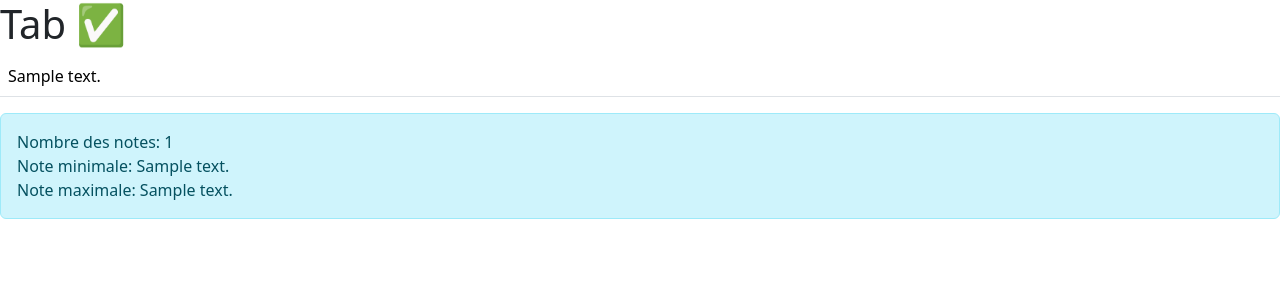
After one commit to fatimazbouj/symfony, a Symfony app: template templates/tab/index.html.twig in a window 1280 px wide. The commit adds this page. Shown: the top 300 px of the page. Run offline with Twig, Linux system fonts and the light colour scheme; the template is opened without the code that fills it: most values are stand-ins (such as "Sample title", 1, 10 or a date in 2020); some libraries are stand-ins or nearby versions.

Commit message:
Twig pipes and functions

```diff
--- a/templates/first/index.html.twig
+++ b/templates/first/index.html.twig
@@ -1 +1,2 @@
+<p>Aujourd'hui on est le {{ "now"|date('d/m/Y') }}</p>
 <h1>Hello {{name}}</h1>
--- /dev/null
+++ b/templates/tab/index.html.twig
@@ -0,0 +1,32 @@
+<!DOCTYPE html>
+<html lang="fr">
+<head>
+    <meta charset="UTF-8">
+    <meta name="viewport" content="width=device-width, initial-scale=1.0">
+    <link rel="stylesheet" href="{{ asset('node_modules/bootstrap/dist/css/bootstrap.css')}}"/>
+    <title>Titre de la page</title>
+</head>
+<body>
+
+<div >
+    <h1>Tab ✅</h1>
+
+
+    <table class="table">
+    {% for note in notes %}
+        <tr>
+        <td>{{note}}</td>
+        </tr>
+    {% endfor %}
+    </table>
+
+    <div class="alert alert-info">
+        Nombre des notes: {{ notes|length }}<br>
+        Note minimale: {{ min(notes) }}<br>
+        Note maximale: {{ max(notes) }}
+    </div>
+</div>
+
+
+</body>
+</html>
```
Also changed, not shown: src/Controller/TabController.php (added, +23 -0 lines).
